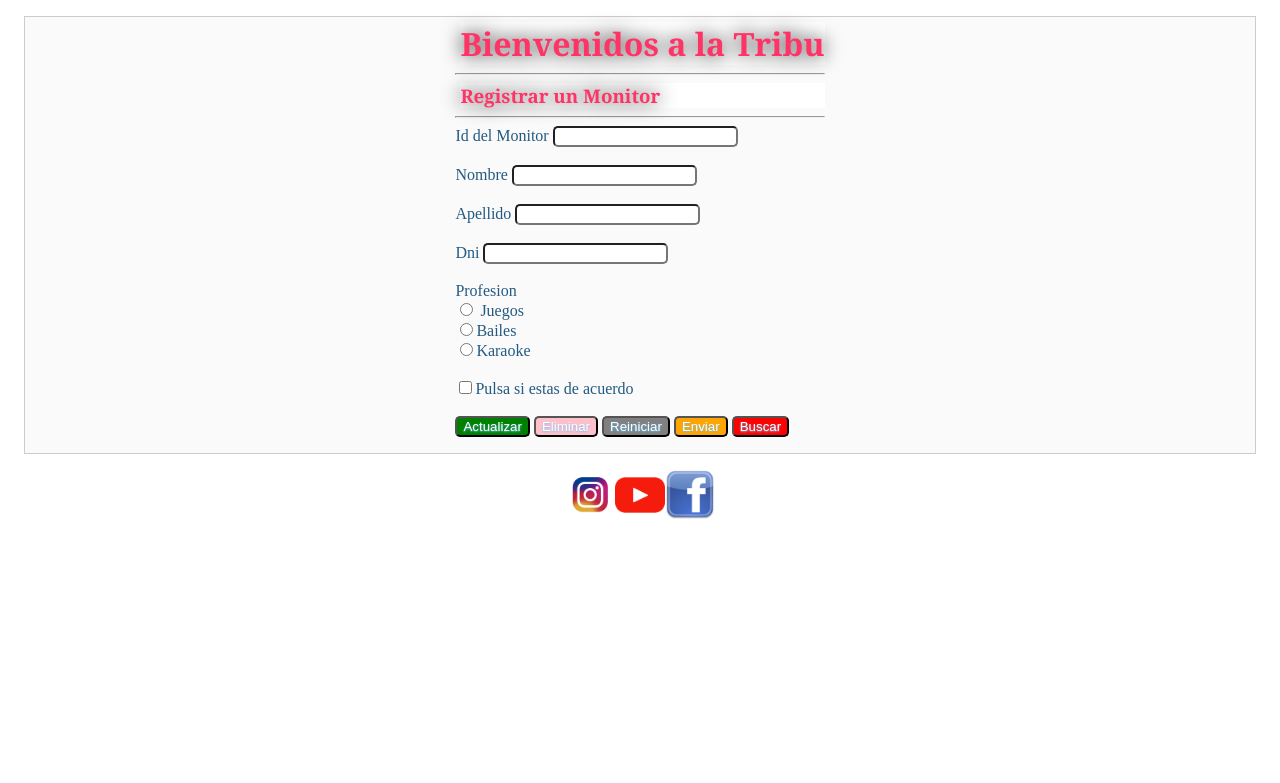
After one commit to SergioSuarezSantos/sergio_bd, a PHP site: page /RegistroMonitor.php in a window 1280 px wide. The commit adds this page. Shown: the top 783 px of the page. Run offline with PHP 8.4, Linux system fonts and the light colour scheme.

Commit message:
modificaciones 30/05

```diff
--- a/Monitor.php
+++ b/Monitor.php
@@ -3,15 +3,18 @@
             class Monitor {
                     private $IdMonitor;
                     private $Nombre;
+                    private $Apellido;
                     private $Dni;
                     private $Profesion;
-                    private $Alumno;
-                  const TABLA = 'Monitor';
-                  public function getId() {
+                  const TABLA = 'monitor';
+                  public function getIdMonitor() {
                      return $this->IdMonitor;
                   }
                   public function getNombre() {
                      return $this->Nombre;
+                  }
+                  public function getApellido() {
+                     return $this->Apellido;
                   }
                   public function getDni() {
                      return $this->Dni;
@@ -19,30 +22,86 @@
                   public function getProfesion() {
                     return $this->Profesion;
                  }
-                 public function getAlumno() {
-                    return $this->Alumno;
-                 }
                  public function setIdMonitor($IdMonitor) {
                     $this->IdMonitor = $IdMonitor;
                  }
                  public function setNombre($Nombre) {
                     $this->Nombre = $Nombre;
                  }
+                 public function setApellido($Apellido) {
+                  $this->Apellido = $Apellido;
+               }
                  public function setDni($Dni) {
                     $this->Dni = $Dni;
                  }
                   public function setProfesion($Profesion) {
                      $this->Profesion = $Profesion;
                   }
-                  public function setAlumno($Alumno) {
-                    $this->Alumno = $Alumno;
-                 }
-                  public function __construct($IdMonitor=null, $Nombre, $Dni, $Profesion, $Alumno ) {
-                     $this->IdMonitor = $IdMonitor;
-                     $this->Nombre = $Nombre;
-                     $this->Dni = $Dni;
-                     $this->Profesion = $Profesion;
-                     $this->Alumno = $Alumno;
+                  public function __construct() {
                   }
+
+                  public function Comprobarmonitor($IdMonitor){
+                     $conexion = new Conexion();
+                     $consulta = $conexion->prepare('SELECT IdMonitor FROM ' . self::TABLA . ' WHERE IdMonitor = :IdMonitor');
+                     $consulta->bindParam(':IdMonitor', $IdMonitor);
+                     $consulta->execute();
+                     $registro = $consulta->fetch();
+                     if($registro){
+                        return true;
+                     }else{
+                        return false;
+                     }
+                     $conexion = null;
+                  }
+
+                  public function  guardarmonitor($IdMonitor, $Nombre, $Apellido, $Dni, $Profesion){
+                     $conexion = new Conexion();
+
+                        $consulta = $conexion->prepare('INSERT INTO ' . self::TABLA .' (IdMonitor, Nombre, Apellido, Dni, Profesion) VALUES(:IdMonitor, :Nombre, :Apellido, :Dni, :Profesion)');
+                        $consulta->bindParam(':IdMonitor', $IdMonitor);
+                        $consulta->bindParam(':Nombre', $Nombre);
+                        $consulta->bindParam(':Apellido', $Apellido);
+                        $consulta->bindParam(':Dni', $Dni);
+                        $consulta->bindParam(':Profesion', $Profesion);
+                        $consulta->execute();
+
+
+                     $conexion = null;
+                  }
+
+                  public function buscarNombre($parametro){
+                     $conexion = new Conexion();
+                     $consulta = $conexion->prepare("SELECT * FROM " . self::TABLA . " WHERE Nombre LIKE '%".$parametro."%' ");
+                     $consulta->execute();
+                     $consulta->setFetchMode('Monitor');
+                     return $obj = $consulta->fetchAll();
+                    /* $obj = $consulta->fetchAll();
+                     foreach ($obj as $f) {
+                         echo $f->titulo."\n";
+                     }*/
+                     $conexion = null;
+                  }
+
+                  public function BorrarPorId($IdMonitor){
+                     $conexion = new Conexion();
+                     $consulta = $conexion->prepare('DELETE FROM ' . self::TABLA . ' WHERE IdMonitor = :IdMonitor');
+                     $consulta->bindParam(':IdMonitor',$IdMonitor);
+                     $consulta->execute();
+                     $conexion = null;
+                  }
+
+                  public function ActualizarMonitor($IdMonitor, $Nombre, $Apellido, $Dni, $Profesion){
+                     $conexion = new Conexion();
+                     if($IdMonitor){
+                        $consulta = $conexion->prepare('UPDATE ' . self::TABLA .' SET Nombre = :Nombre, Apellidos = :Apellidos, Dni = :Dni, Profesion = :Profesion, WHERE IdMonitor = :IdMonitor');
+                        $consulta->bindParam(':IdMonitor', $IdMonitor);
+                        $consulta->bindParam(':Nombre', $Nombre);
+                        $consulta->bindParam(':Apellido', $Apellido);
+                        $consulta->bindParam(':Dni', $Dni);
+                        $consulta->bindParam(':Profesion', $Profesion);
+                           $consulta->execute();
+                        $conexion = null;
+                     }}
+
                 }
                ?>
--- /dev/null
+++ b/RegistroMonitor.php
@@ -0,0 +1,105 @@
+<html>
+    <head>
+        <title>La tribu</title>
+        <link rel="StyleSheet" href="./style.css" type="text/css" />
+    </head>
+    <?php
+       require_once 'Monitor.php';
+       if (isset($_POST['Enviar'])){
+           $Monitor=New Monitor();
+           $comprobante=$Monitor->Comprobarmonitor($_POST['idmonitor']);
+        if($comprobante == true){
+            echo "El Monitor ya existe";
+        }
+        else{
+        $Monitor=New Monitor();
+        $guardar=$Monitor->guardarmonitor($_POST['idmonitor'],$_POST['nombre'],$_POST['apellido'],$_POST['dni'],$_POST['Profesion']);
+        echo "Se agregó correctamente el/la  Monitor/a " .$_POST['nombre'];
+        ?>
+            <p> <a href="./RegistroMonitor.php">Volver </a></p>
+            <?php
+       }
+    }
+    if (isset($_POST['Actualizar'])){
+        $Monitor=New Monitor();
+        $actualizar=$Monitor->Actualizarmonitor($_POST['idmonitor']);
+     if($actualizar == true){
+        echo "Has Actualizado Correctamente el/la  Monitor/ra " .$_POST['nombre'];
+     }
+    }
+
+    elseif(isset($_POST['Eliminar'])){
+        $Monitor=New Monitor();
+        $borrar=$Monitor->BorrarPorId($_POST['idmonitor'],$_POST['nombre']);
+        echo "Has eliminado el/la  monitor/ra " .$_POST['nombre'];
+        ?>
+        <p> <a href="./RegistroMonitor.php">Volver </a></p>
+        <?php
+
+   }
+   elseif (isset($_POST['Buscar'])){
+    ?>
+                 <table border=1>
+                 <tr>
+                 <th>Nombre</th><th>Apellidos</th><th>Telefono</th><th>Actividad</th><th>Categoria</th>
+                 </tr>
+    <?php
+    $Monitor=New Monitor();
+ $buscar=$Monitor->buscarNombre($_POST['nombre']);
+     foreach ($buscar as $f) {
+             ?>
+                 <tr>
+             <td><?php echo $f->getNombre()?></td><td> <?php echo $f->getApellidos()?> <td><?php echo $f->getDni()?> </td><td><?php if($f->getProfesion()==1){echo "Juegos";}elseif($f->getProfesion()==2){echo "Bailes";}elseif($f->getProfesion()==3){echo "Karaoke";}?></td>
+                 </tr>
+
+                 <?php
+         } ?>
+          </table>
+
+    <p> <a href="./Inscripcion.php">Volver </a></p>
+     <?php
+}
+
+
+       else{
+
+    ?>
+    <body>
+    <div class="padre">
+        <form action="#" method="POST">
+            <h1>Bienvenidos a la Tribu</h1>
+            <hr />
+            <h3>Registrar un Monitor</h3>
+            <hr />
+            <label>Id del Monitor</label>
+            <input type="text"   class="redondeado" name="idmonitor"> <br /><br />
+            <label>Nombre</label>
+            <input type="text"   class="redondeado" name="nombre"> <br /><br />
+            <label>Apellido</label>
+            <input type="text"  class="redondeado" name="apellido"> <br /><br />
+            <label>Dni</label>
+            <input type="text" class="redondeado" name="dni" ><br /><br />
+            <label>Profesion</label><br />
+            <input type="radio" name="Profesion" value="Juegos"> <label>Juegos</label><br />
+            <input type="radio" name="Profesion" value="Bailes"><label>Bailes</label><br />
+            <input type="radio" name="Profesion" value="Karaoke"><label>Karaoke</label><br /><br />
+
+            <input type="checkbox" name="confirmar"><label>Pulsa si estas de acuerdo</label><br /><br />
+            <input type="submit" name="Actualizar" value="Actualizar" class="verde"/>
+            <input type="submit" name="Eliminar" value="Eliminar" class="rosa" />
+            <input type="reset" value="Reiniciar" class="gris" />
+            <input type="submit" name="Enviar" value="Enviar" class="naranja" />
+            <input type="submit" name="Buscar" value="Buscar" class="rojo" />
+        </form>
+        </div>
+        <div class="rsocial">
+		<a href="#"><img src="./img/instagram.png" value="Instagram" class="insta"></a>
+		<a href="#"><img src="./img/youtube.png" value="youtube" class="youtube"></a>
+		<a href="#"><img src="./img/facebook.png" value="Facebook" class="facebook"></a>
+	</div>
+    </body>
+    <?php
+       }
+
+    ?>
+</html>
--- a/index.php
+++ b/index.php
@@ -17,7 +17,8 @@
         gustos heterogéneos. He aquí nuestra riqueza. En la variedad de matices. En la capacidad de entender a otros, de integrarlos y de permitirles tomar partido.</p>
         <p>Somos cercanos y directos. Nos tomamos las cosas con naturalidad.
         No nos podemos quedar parados; somos polifacéticos y nos sentimos a gusto poniendo en marcha iniciativas diferentes.</p>
-        <input type="submit" class="verde" value="Inscribirse">
+        <input type="submit" class="verde" value="Inscribir Alumno">
+        <a href="RegistroMonitor.php"><input type="button" class="verde" value="Registrar Monitor"></a>
         </form>
         </div>
         <div class="rsocial">
--- a/prueba.php
+++ b/prueba.php
@@ -1,7 +1,7 @@
 <?php
-require_once 'Alumno.php';
+require_once 'Monitor.php';
 //Alumno::guardar(6,'Pepe','Lopez',123456789,2,'Baialr',4);
-$com=Alumno::Comprobar(8);
+$com=Monitor::Comprobar(1);
 echo $com;
 
 ?>
```
Also changed, not shown: RegistroActividad.php (added, +98 -0 lines).
